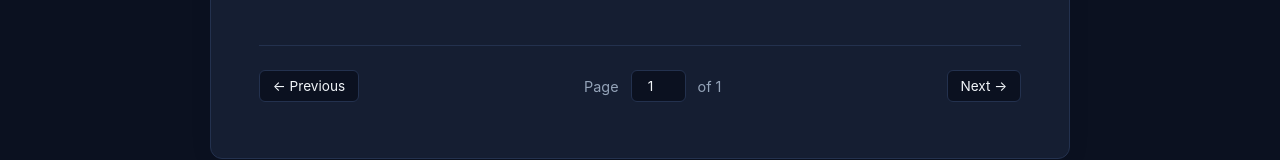
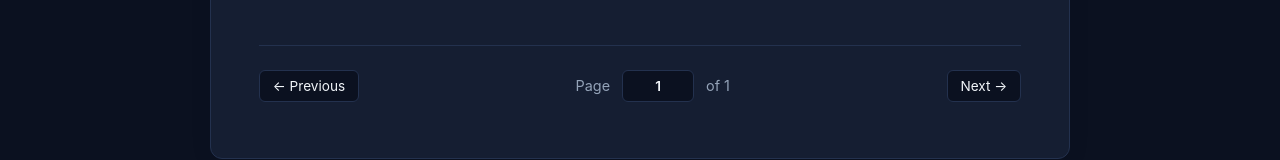
Before and after one commit to UncleEbi/Marginalia, a website: page public/index.html in a window 1280 px wide. Shown: the part 577-737 px from the top of the page. Drawn offline with nearby package versions, Linux system fonts and the light colour scheme; a script that the page names is missing.

Commit message:
Add files via upload

```diff
--- a/public/index.html
+++ b/public/index.html
@@ -278,7 +278,7 @@
       text-decoration: none !important;
     }
 
-    /* FOOTER */
+    /* FOOTER & CLEAN PAGE SELECTOR */
     .footer-bar {
       margin-top: 3rem;
       display: flex;
@@ -296,10 +296,24 @@
       color: var(--text-muted);
     }
 
+    /* Remove browser arrows and center page number cleanly */
+    .page-jump-input::-webkit-outer-spin-button,
+    .page-jump-input::-webkit-inner-spin-button {
+      -webkit-appearance: none;
+      margin: 0;
+    }
+
     .page-jump-input {
-      width: 55px;
-      padding: 0.3rem;
+      -moz-appearance: textfield;
+      appearance: textfield;
+      width: 72px;
+      min-width: 72px;
+      padding: 0.35rem 0.5rem;
       text-align: center;
+      font-weight: 600;
+      font-size: 0.95rem;
+      line-height: 1.2;
+      border-radius: 6px;
     }
   </style>
 </head>
@@ -530,11 +544,10 @@
       }
     });
 
-    // --- HIGH-PERFORMANCE SENTENCE SEGMENTER ---
+    // --- SENTENCE SEGMENTER ---
     function splitIntoSentences(text) {
       if (!text || !text.trim()) return [];
 
-      // 1. Browser Native Intl.Segmenter (Standard sentence tokenizer)
       if (typeof Intl !== 'undefined' && Intl.Segmenter) {
         try {
           const segmenter = new Intl.Segmenter('en', { granularity: 'sentence' });
@@ -548,7 +561,6 @@
         }
       }
 
-      // 2. Safe, non-backtracking fallback
       const rawSentences = text
         .replace(/([.?!]+)(\s+)/g, "$1\n---BREAK---\n")
         .split("\n---BREAK---\n");
@@ -557,7 +569,6 @@
         .map(s => s.replace(/\s+/g, ' ').trim())
         .filter(s => s.length > 0);
 
-      // 3. Fallback for text blocks without standard punctuation marks
       if (cleaned.length === 0 && text.trim().length > 0) {
         const words = text.trim().replace(/\s+/g, ' ').split(' ');
         cleaned = [];
@@ -568,7 +579,7 @@
       return cleaned;
     }
 
-    // --- ROBUST FILE PARSER ---
+    // --- FILE PARSER ---
     fileInput.addEventListener('change', async (event) => {
       const file = event.target.files[0];
       if (!file) return;
@@ -613,7 +624,6 @@
           const buf = await file.arrayBuffer();
           const zip = await JSZip.loadAsync(buf);
 
-          // Find chapter files (.xhtml, .html, .htm)
           const fileNames = Object.keys(zip.files).filter(name => {
             const lower = name.toLowerCase();
             return (lower.endsWith('.xhtml') || lower.endsWith('.html') || lower.endsWith('.htm')) &&
@@ -625,7 +635,6 @@
           for (const name of fileNames) {
             const rawHtml = await zip.files[name].async("text");
             const doc = new DOMParser().parseFromString(rawHtml, 'text/html');
-            // Use textContent (preserves text in detached memory)
             const text = (doc.body ? doc.body.textContent : doc.documentElement.textContent) || '';
             const clean = text.replace(/\s+/g, ' ').trim();
             if (clean.length > 25) {
@@ -634,7 +643,6 @@
           }
 
           if (chapters.length === 0) {
-            // Fallback: sweep through all files in archive
             for (const name of Object.keys(zip.files)) {
               if (/\.(xhtml|html|htm|txt|xml)$/i.test(name) && !name.includes('META-INF')) {
                 const raw = await zip.files[name].async("text");
@@ -646,13 +654,11 @@
           extractedText = chapters.join('\n\n');
         }
 
-        // Tokenize into clean sentences
         const sentences = splitIntoSentences(extractedText);
         if (sentences.length === 0) {
           throw new Error("No readable text detected in this document.");
         }
 
-        // Paginate: 5 sentences per page
         bookPages = [];
         const perPage = 5;
         for (let i = 0; i < sentences.length; i += perPage) {
```
